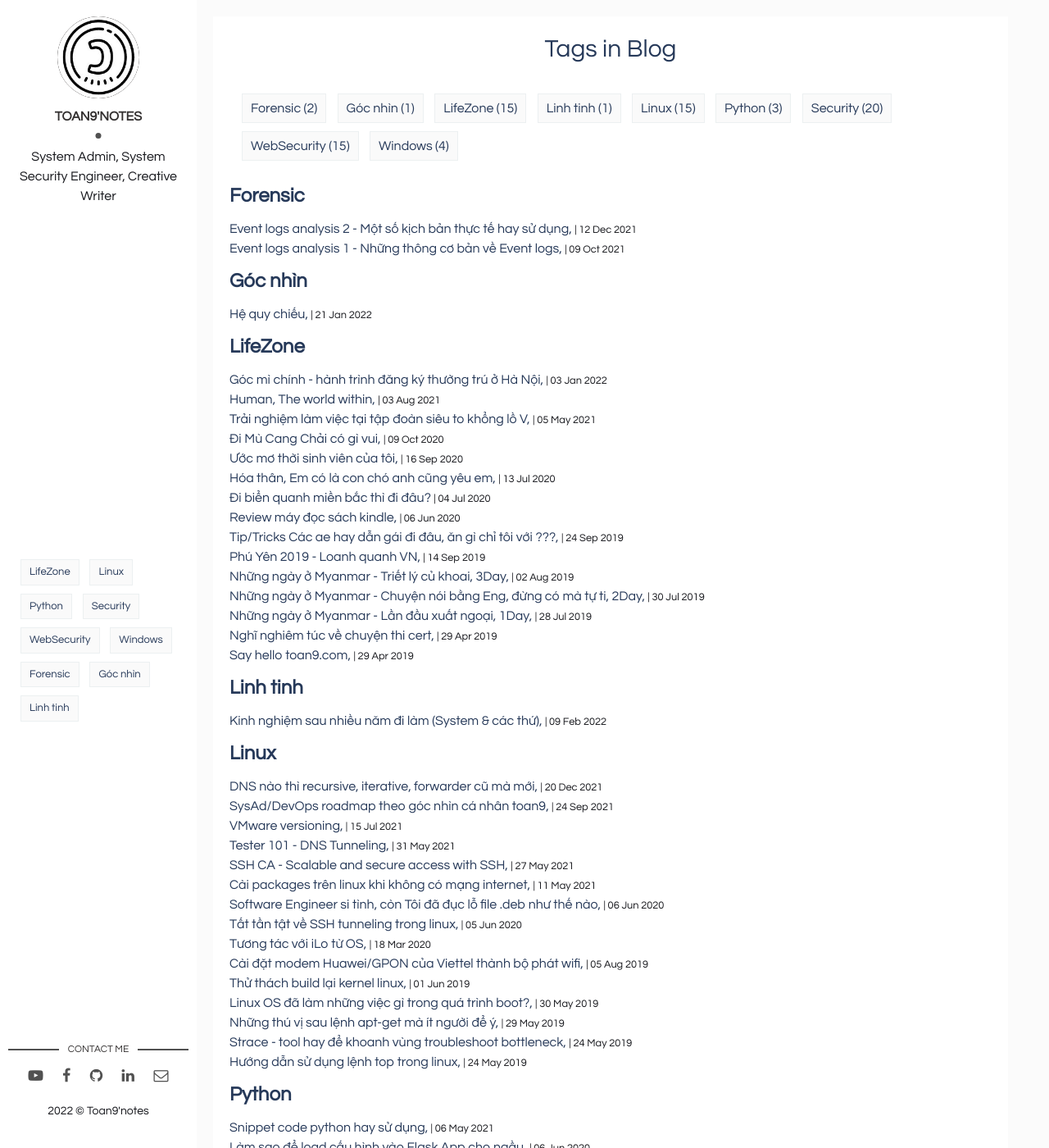
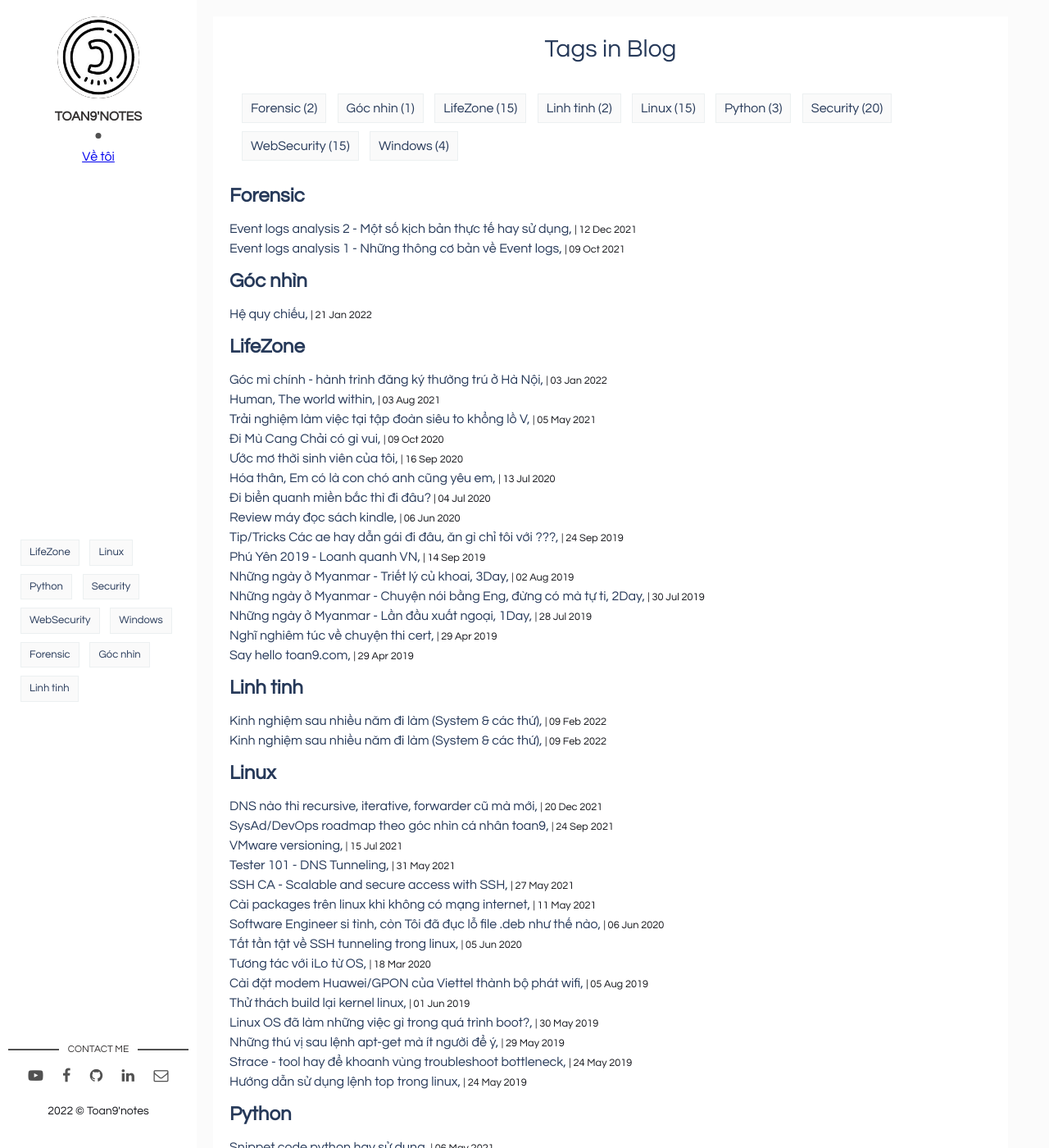
Before and after one commit to toannai/toan9, a Jekyll site: the page built from tags.html, in a window 1280 px wide and 1400 px high. Shown: the whole window at 82% size. Built offline with Jekyll 4.4.1, drawn with Linux system fonts in a browser that asks for light colours; some of the changed lines change nothing that is shown.

Commit message:
about me

```diff
--- a/_layouts/main.html
+++ b/_layouts/main.html
@@ -9,7 +9,8 @@ layout: default
         <a href="{{site.baseurl}}/"><img src="{{site.baseurl}}/assets/img/{% if site.author-img %}{{site.author-img}}{% endif %}" alt="{{site.author}}"></a>
       </div>
       <div class="author-name">{{site.author}}</div>
-      <p>{{site.about-author}}</p>
+      <a href="/tags/#{{ tag[0] }}"> Về tôi </a>
+      <!-- <p>{{site.about-author}}</p> -->
     </div>
   </header> <!-- End Header -->
   <ul class="tags">
--- /dev/null
+++ b/_posts/2022-02-14-Sau-nhieu-nam-di-lam-tiep.markdown
@@ -0,0 +1,9 @@
+---
+layout: post
+title: Kinh nghiệm sau nhiều năm đi làm (System & các thứ),
+date: 2022-02-10 00:32:20 +0700
+description: Nhanh thế chứ, nói sến "Tuổi trẻ như một cơn mưa rào ..." thì tuổi đi làm chắc nó chỉ làn gió thôi - khẽ thổi vù cái vào mặt vừa kịp cảm nhận tí nó đã đi chỗ khác rồi. Văn vậy chứ cũng sang năm thứ 8 đi làm rồi chứ ít. Có nhiều bạn inbox hỏi này hỏi nọ về chuyện đi làm, nhưng nói thật cũng không biết trả lời như nào cho hay, cho đúng. Hôm nay ngồi kể chuyện của mình vậy
+img: 2022/02/10/job_intro.jpg
+fig-caption: # Add figcaption (optional)
+tags: [Linh tinh]
+---
```
